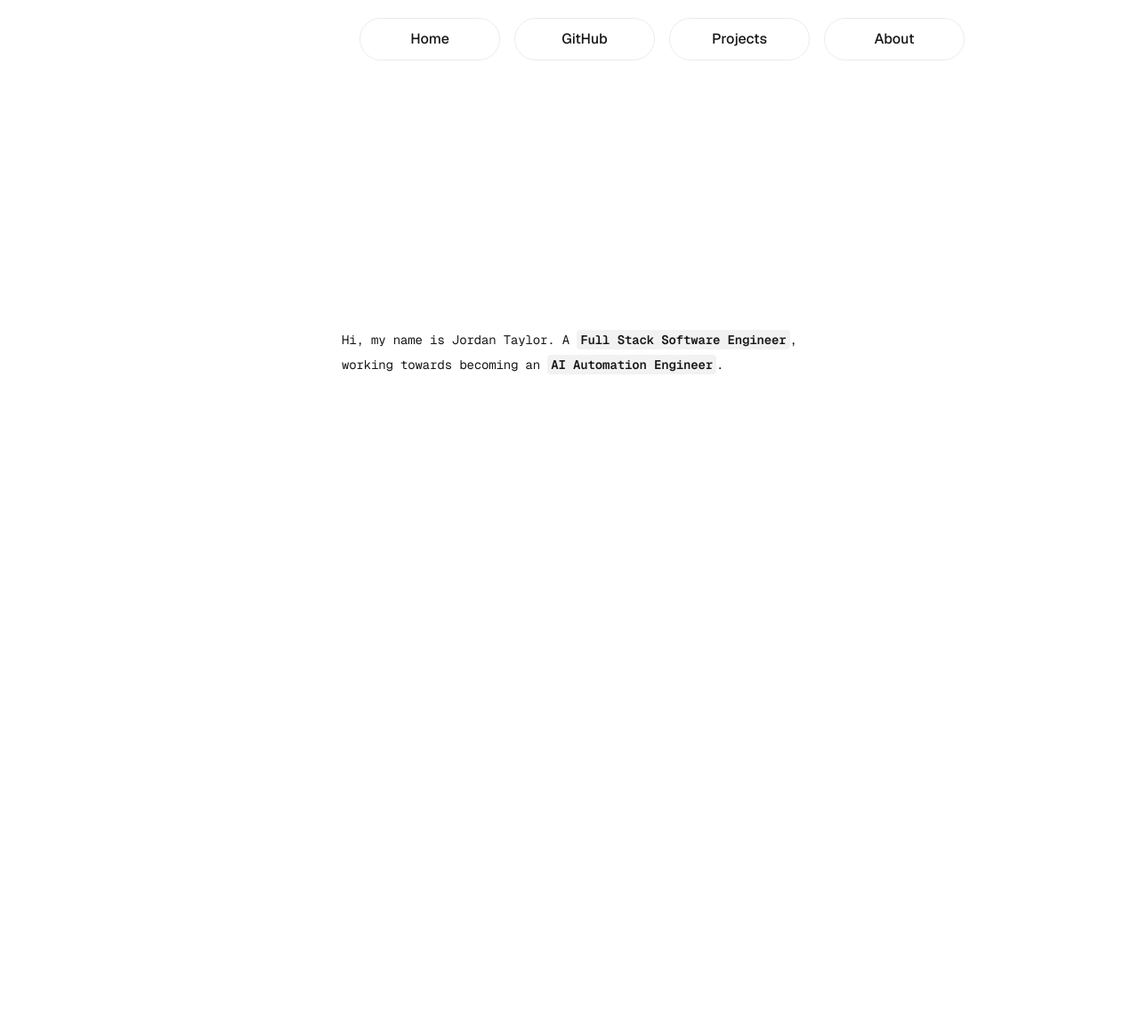
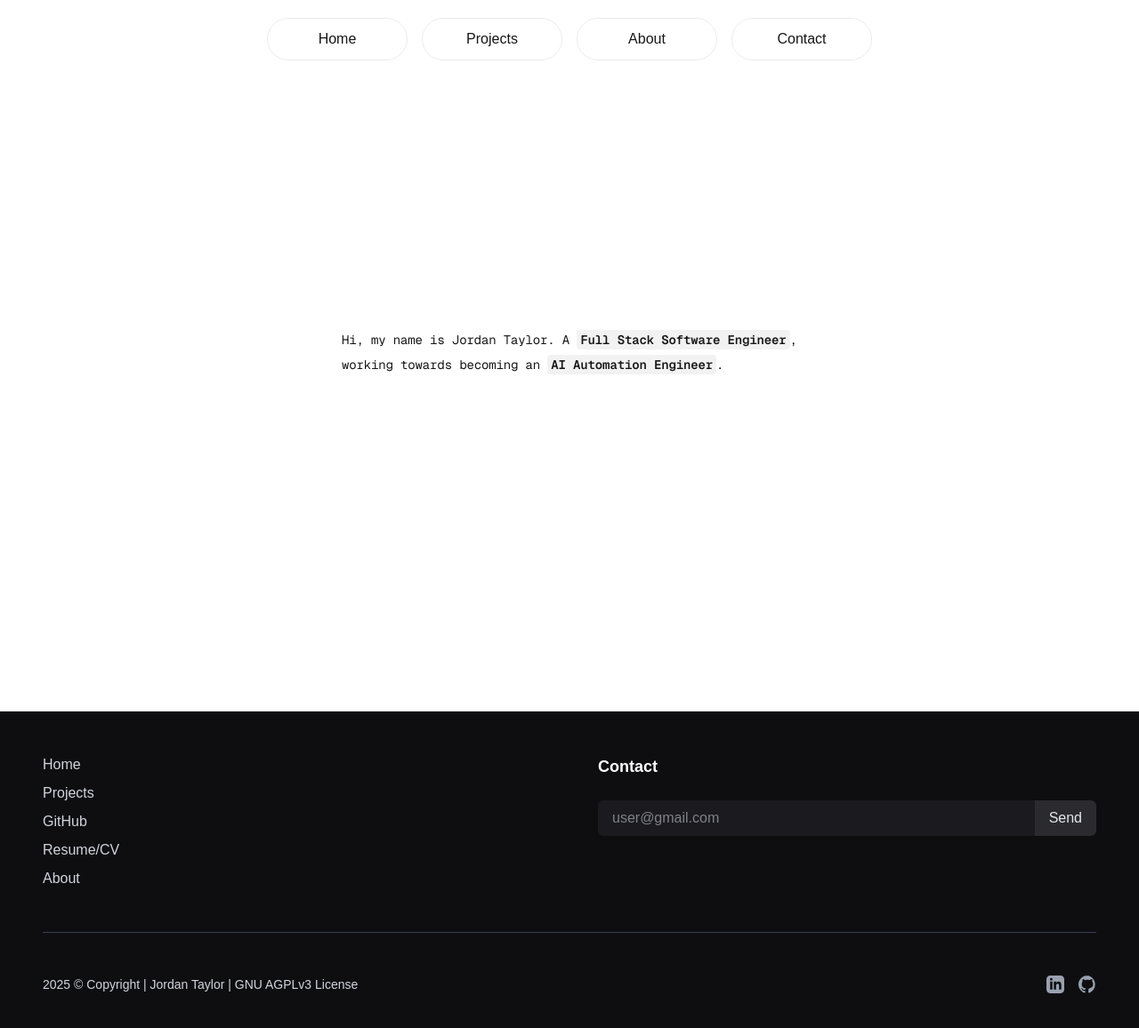
Before and after one commit to Buildeployship/Nextjs_Buildeployship, a Next.js app: page / in a window 1280 px wide. Shown: the top 1156 px of the page at 89% size. Before the commit the page ends 800 px from the top, so only its background shows below. Built offline with nearby package versions, Linux system fonts and the light colour scheme.

Commit message:
navbar; footer

```diff
--- a/src/app/layout.js
+++ b/src/app/layout.js
@@ -1,5 +1,7 @@
 import { Geist, Geist_Mono } from "next/font/google";
 import "./globals.css";
+import Navbar from "@/ui/Navbar";
+import Footer from "@/ui/Footer";
 
 const geistSans = Geist({
   variable: "--font-geist-sans",
@@ -19,10 +21,10 @@ export const metadata = {
 export default function RootLayout({ children }) {
   return (
     <html lang="en">
-      <body
-        className={`${geistSans.variable} ${geistMono.variable} antialiased`}
-      >
+      <body className={`${geistSans.variable} ${geistMono.variable} antialiased flex flex-col min-h-screen`}>
         {children}
+        <Navbar />
+        <Footer />
       </body>
     </html>
   );
--- a/src/app/page.js
+++ b/src/app/page.js
@@ -5,10 +5,6 @@ import { SpeedInsights } from "@vercel/speed-insights/next"
 export default function Home() {
   return (
     <div className="font-sans grid grid-rows-[20px_1fr_20px] items-center justify-items-center min-h-screen p-8 pb-20 gap-16 sm:p-20">
-
-
-
-
       <main className="max-w-lg flex flex-col gap-[10rem] row-start-2 items-center sm:items-start">
         <ul className="font-mono list-inside list-none text-sm/6 text-center sm:text-left">
           <li className="mb-2 text-sm/7 tracking-[-.01em]">
@@ -22,43 +18,6 @@ export default function Home() {
             .
           </li>
         </ul>
-
-
-
-
-        {/* Nav Container */}
-        <nav className="flex top-0 z-10 p-5 min-w-full fixed gap-4 items-center flex-col sm:flex-row">
-
-        {/* Home Link */}
-          <Link href="/" className="rounded-full border border-solid border-black/[.08] dark:border-white/[.145] transition-colors flex items-center justify-center hover:bg-[#f2f2f2] dark:hover:bg-[#1a1a1a] hover:border-transparent font-medium text-sm sm:text-base h-10 sm:h-12 px-4 sm:px-5 w-full sm:w-auto md:w-[158px]"
-          rel="noopener noreferrer"
-          >
-          Home
-          </Link>
-
-        {/* GitHub */}
-          <a href="https://github.com/Buildeployship?tab=repositories" className="rounded-full border border-solid border-black/[.08] dark:border-white/[.145] transition-colors flex items-center justify-center hover:bg-[#f2f2f2] dark:hover:bg-[#1a1a1a] hover:border-transparent font-medium text-sm sm:text-base h-10 sm:h-12 px-4 sm:px-5 w-full sm:w-auto md:w-[158px]"
-          target="_blank"
-          rel="noopener noreferrer"
-          >
-          GitHub
-          </a>
-
-          {/* Projects Link */}
-          <a href="/projects" className="rounded-full border border-solid border-black/[.08] dark:border-white/[.145] transition-colors flex items-center justify-center hover:bg-[#f2f2f2] dark:hover:bg-[#1a1a1a] hover:border-transparent font-medium text-sm sm:text-base h-10 sm:h-12 px-4 sm:px-5 w-full sm:w-auto md:w-[158px]"
-          rel="noopener noreferrer"
-          >
-          Projects
-          </a>
-
-          {/* About Link */}
-          <Link href="/about" className="rounded-full border border-solid border-black/[.08] dark:border-white/[.145] transition-colors flex items-center justify-center hover:bg-[#f2f2f2] dark:hover:bg-[#1a1a1a] hover:border-transparent font-medium text-sm sm:text-base h-10 sm:h-12 px-4 sm:px-5 w-full sm:w-auto md:w-[158px]"
-          rel="noopener noreferrer"
-          >
-          About
-          </Link>
-        </nav>
-        {/* </div> */}
       </main>
     </div>
   );
--- /dev/null
+++ b/src/ui/Footer.js
@@ -0,0 +1,87 @@
+import React from 'react';
+import Link from 'next/link';
+
+const Footer = () => {
+
+  const socialIcons = [
+    { name: 'LinkedIn', path: "M19 0h-14c-2.761 0-5 2.239-5 5v14c0 2.761 2.239 5 5 5h14c2.761 0 5-2.239 5-5v-14c0-2.761-2.239-5-5-5zm-11 19h-3v-11h3v11zm-1.5-12.268c-.966 0-1.75-.79-1.75-1.764s.784-1.764 1.75-1.764 1.75.79 1.75 1.764-.783 1.764-1.75 1.764zm13.5 12.268h-3v-5.604c0-3.368-4-3.113-4 0v5.604h-3v-11h3v1.765c1.396-2.586 7-2.777 7 2.476v6.759z", url: 'https://www.linkedin.com/in/buildeployship/' },
+    { name: 'GitHub', path: "M12 0c-6.626 0-12 5.373-12 12 0 5.302 3.438 9.8 8.207 11.387.6.111.82-.258.82-.577v-2.234c-3.338.726-4.033-1.416-4.033-1.416-.546-1.387-1.332-1.756-1.332-1.756-1.088-.745.083-.73.083-.73 1.205.084 1.839 1.237 1.839 1.237 1.07 1.835 2.809 1.305 3.492.998.108-.778.418-1.305.762-1.606-2.665-.3-5.466-1.33-5.466-5.931 0-1.31.465-2.385 1.233-3.22-.124-.3-.532-1.523.117-3.176 0 0 1.008-.322 3.301 1.23.957-.266 1.983-.399 3.004-.404 1.02.005 2.046.138 3.006.404 2.291-1.552 3.297-1.23 3.297-1.23.645 1.653.238 2.876.118 3.176.77.835 1.232 1.91 1.232 3.22 0 4.61-2.801 5.629-5.476 5.92-.42.365-.819 1.092-.819 2.203v3.256c0 .32.217.691.825.576 4.766-1.59 8.204-6.088 8.204-11.385 0-6.627-5.373-12-12-12z", url: 'https://github.com/Buildeployship?tab=repositories' },
+  ];
+
+  return (
+    <footer className="bg-[#0e0e11] text-gray-300 py-12 px-4 md:px-12">
+      <div className="container mx-auto">
+
+        {/* Top section with Logo and Columns */}
+        <div className="flex flex-col md:flex-row justify-between gap-12 md:gap-8">
+
+          {/* Main sections for links and contact */}
+          <div className="flex flex-col md:flex-row gap-8 md:gap-16 w-full">
+
+            {/* Left Column: Links */}
+            <div className="flex flex-col gap-2 w-full md:w-1/2">
+              <ul className="flex flex-col gap-2">
+                <li>
+                  <Link href="/" className="hover:text-white transition-colors duration-200">Home</Link>
+                </li>
+                <li>
+                  <a href="/projects" className="hover:text-white transition-colors duration-200">Projects</a>
+                </li>
+                <li>
+                  <a href="#" className="hover:text-white transition-colors duration-200">GitHub</a>
+                </li>
+                <li>
+                  <a href="#" className="hover:text-white transition-colors duration-200">Resume/CV</a>
+                </li>
+                <li>
+                  <a href="#" className="hover:text-white transition-colors duration-200">About</a>
+                </li>
+              </ul>
+            </div>
+
+            {/* Right Column: Contact */}
+            <div className="flex flex-col gap-2 w-full md:w-1/2">
+              <h3 className="font-bold text-lg mb-2 text-white">Contact</h3>
+              <form className="flex mt-2">
+                <input
+                  type="email"
+                  placeholder="user@gmail.com"
+                  className="bg-[#1a1a1f] text-gray-200 rounded-l-md px-4 py-2 w-full focus:outline-none focus:ring-2 focus:ring-blue-500"
+                />
+                <button
+                  type="submit"
+                  className="bg-[#2a2a2f] text-gray-200 rounded-r-md px-4 py-2 hover:bg-[#3a3a3f] transition-colors duration-200"
+                >
+                  Send
+                </button>
+              </form>
+            </div>
+
+          </div>
+        </div>
+
+        {/* Horizontal divider line */}
+        <hr className="my-8 md:my-12 border-t border-gray-700" />
+
+        {/* Bottom section with Copyright and Social Icons */}
+        <div className="flex flex-col md:flex-row justify-between items-center text-sm gap-4 md:gap-0">
+          <p className="order-2 md:order-1">2025 © Copyright | Jordan Taylor | GNU AGPLv3 License</p>
+
+          {/* Social Icons */}
+          <div className="flex items-center gap-4 order-1 md:order-2">
+            {socialIcons.map((icon) => (
+              <a key={icon.name} href={icon.url} className="text-gray-400 hover:text-white transition-colors duration-200">
+                <svg className="h-5 w-5 fill-current" viewBox="0 0 24 24" xmlns="http://www.w3.org/2000/svg">
+                  <path d={icon.path} />
+                </svg>
+              </a>
+            ))}
+          </div>
+        </div>
+
+      </div>
+    </footer>
+  );
+};
+
+export default Footer;
--- /dev/null
+++ b/src/ui/Navbar.js
@@ -0,0 +1,42 @@
+'use client'
+
+import React from 'react'
+import Link from 'next/link'
+
+export default function Navbar() {
+  return (
+    <div>
+        <nav className="container mx-auto flex justify-center items-center top-0 z-10 p-5 min-w-full fixed gap-4 flex-col sm:flex-row">
+
+        {/* Home Link */}
+          <Link href="/" className="rounded-full border border-solid border-black/[.08] dark:border-white/[.145] transition-colors flex items-center justify-center hover:bg-[#f2f2f2] dark:hover:bg-[#1a1a1a] hover:border-transparent font-medium text-sm sm:text-base h-10 sm:h-12 px-4 sm:px-5 w-full sm:w-auto md:w-[158px]"
+          rel="noopener noreferrer"
+          >
+          Home
+          </Link>
+
+          {/* Projects Link */}
+          <a href="/projects" className="rounded-full border border-solid border-black/[.08] dark:border-white/[.145] transition-colors flex items-center justify-center hover:bg-[#f2f2f2] dark:hover:bg-[#1a1a1a] hover:border-transparent font-medium text-sm sm:text-base h-10 sm:h-12 px-4 sm:px-5 w-full sm:w-auto md:w-[158px]"
+          rel="noopener noreferrer"
+          >
+          Projects
+          </a>
+
+          {/* About Link */}
+          <Link href="/about" className="rounded-full border border-solid border-black/[.08] dark:border-white/[.145] transition-colors flex items-center justify-center hover:bg-[#f2f2f2] dark:hover:bg-[#1a1a1a] hover:border-transparent font-medium text-sm sm:text-base h-10 sm:h-12 px-4 sm:px-5 w-full sm:w-auto md:w-[158px]"
+          rel="noopener noreferrer"
+          >
+          About
+          </Link>
+
+          {/* Contact */}
+          <Link href="/about" className="rounded-full border border-solid border-black/[.08] dark:border-white/[.145] transition-colors flex items-center justify-center hover:bg-[#f2f2f2] dark:hover:bg-[#1a1a1a] hover:border-transparent font-medium text-sm sm:text-base h-10 sm:h-12 px-4 sm:px-5 w-full sm:w-auto md:w-[158px]"
+          rel="noopener noreferrer"
+          >
+          Contact
+          </Link>
+
+          </nav>
+    </div>
+  )
+}
```
